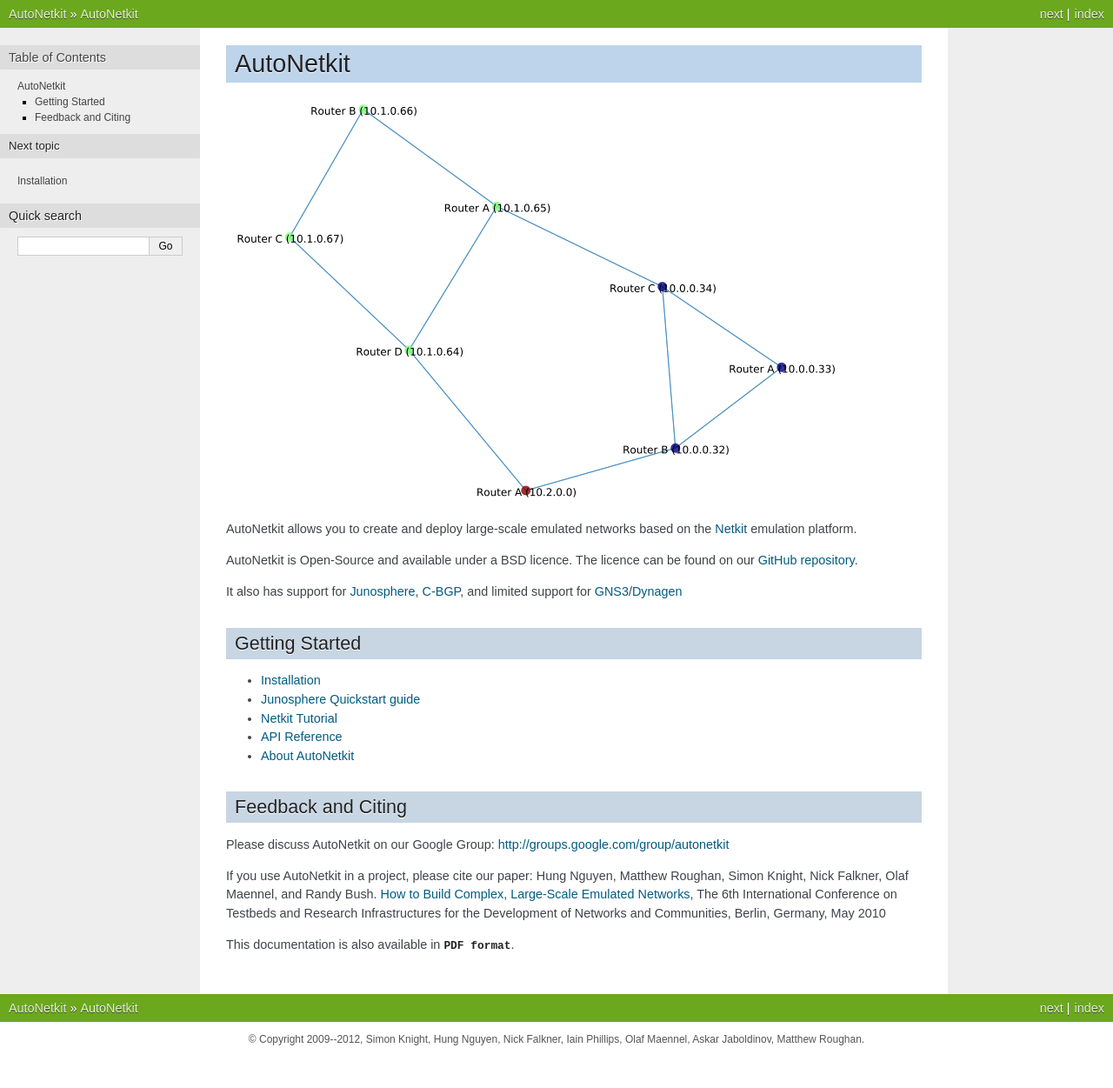
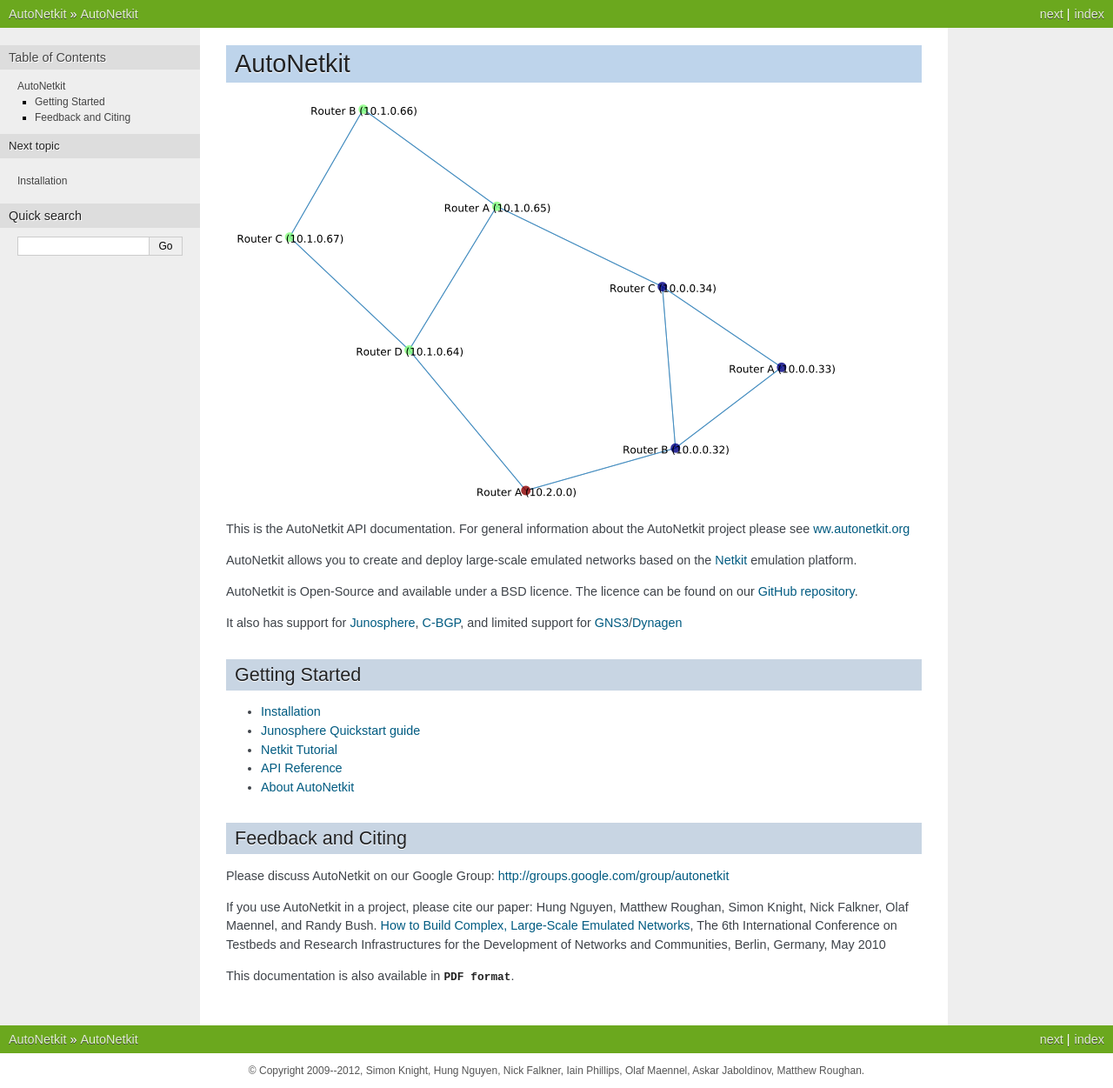
Before and after one commit to sk2/ank_legacy_v2, a Sphinx documentation site: the page built from doc/source/index.rst, in a window 1280 px wide. Shown: the whole page at 87% size. Built offline with Sphinx 7.4.7, drawn with Linux system fonts in a browser that asks for light colours; formulas are drawn with MathJax 3; before the commit the page ends 1215 px from its top, so only the background shows below that.

Commit message:
update doc, readme

```diff
--- a/README.txt
+++ b/README.txt
@@ -1,2 +1,2 @@
-AutoNetkit
-http://pypi.python.org/pypi/AutoNetkit/
+AutoNetkit.
+Please note that a new version will be released shortly. For more information please see www.autonetkit.org
--- a/doc/source/index.rst
+++ b/doc/source/index.rst
@@ -1,6 +1,8 @@
 AutoNetkit
 ======================================
 .. image:: images/splash_network.*
+
+This is the AutoNetkit API documentation. For general information about the AutoNetkit project please see `ww.autonetkit.org <http://www.autonetkit.org>`_
 
 AutoNetkit allows you to create and deploy large-scale emulated networks based on the `Netkit <http://www.netkit.org>`_ emulation platform.
 
```
